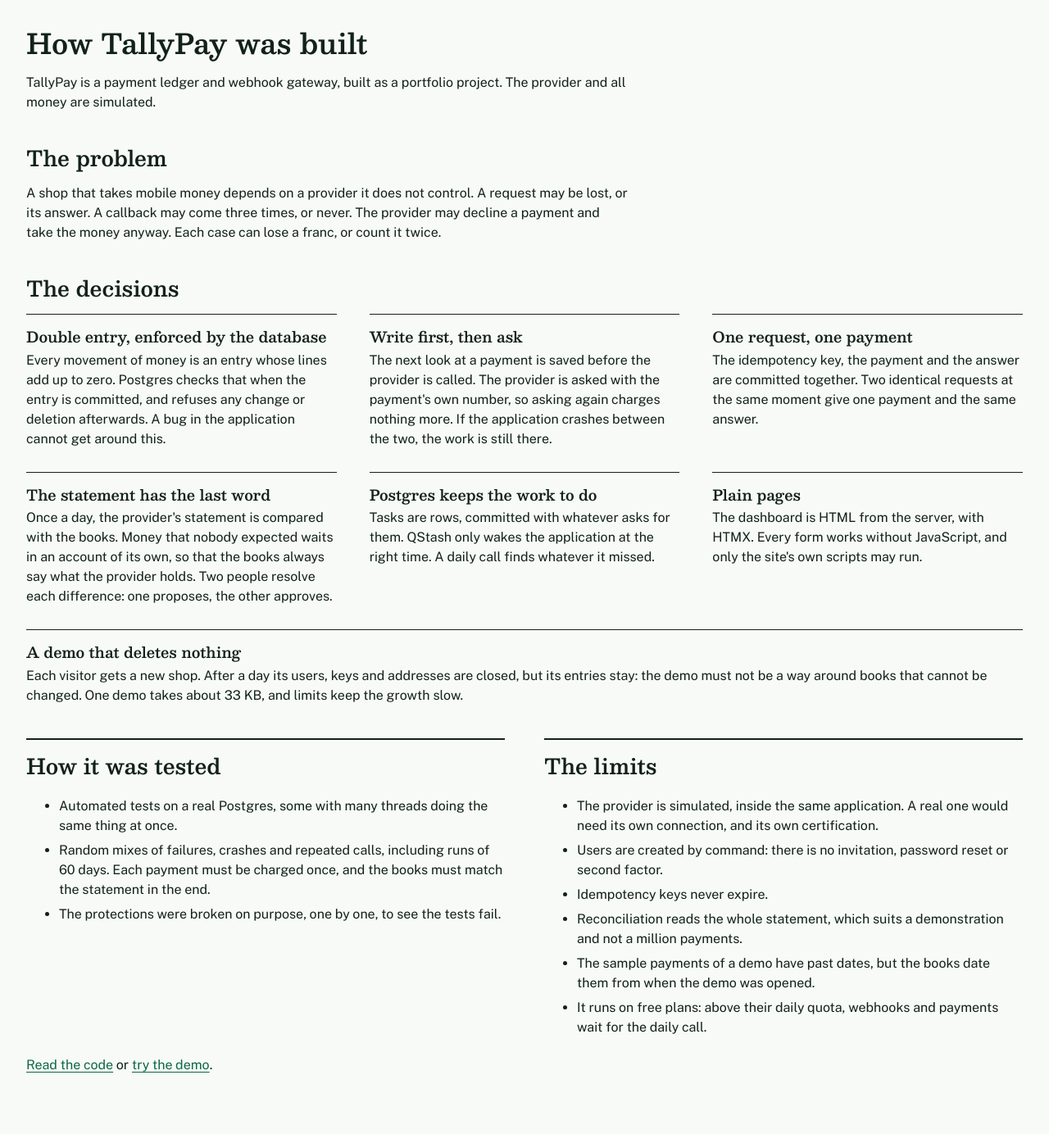
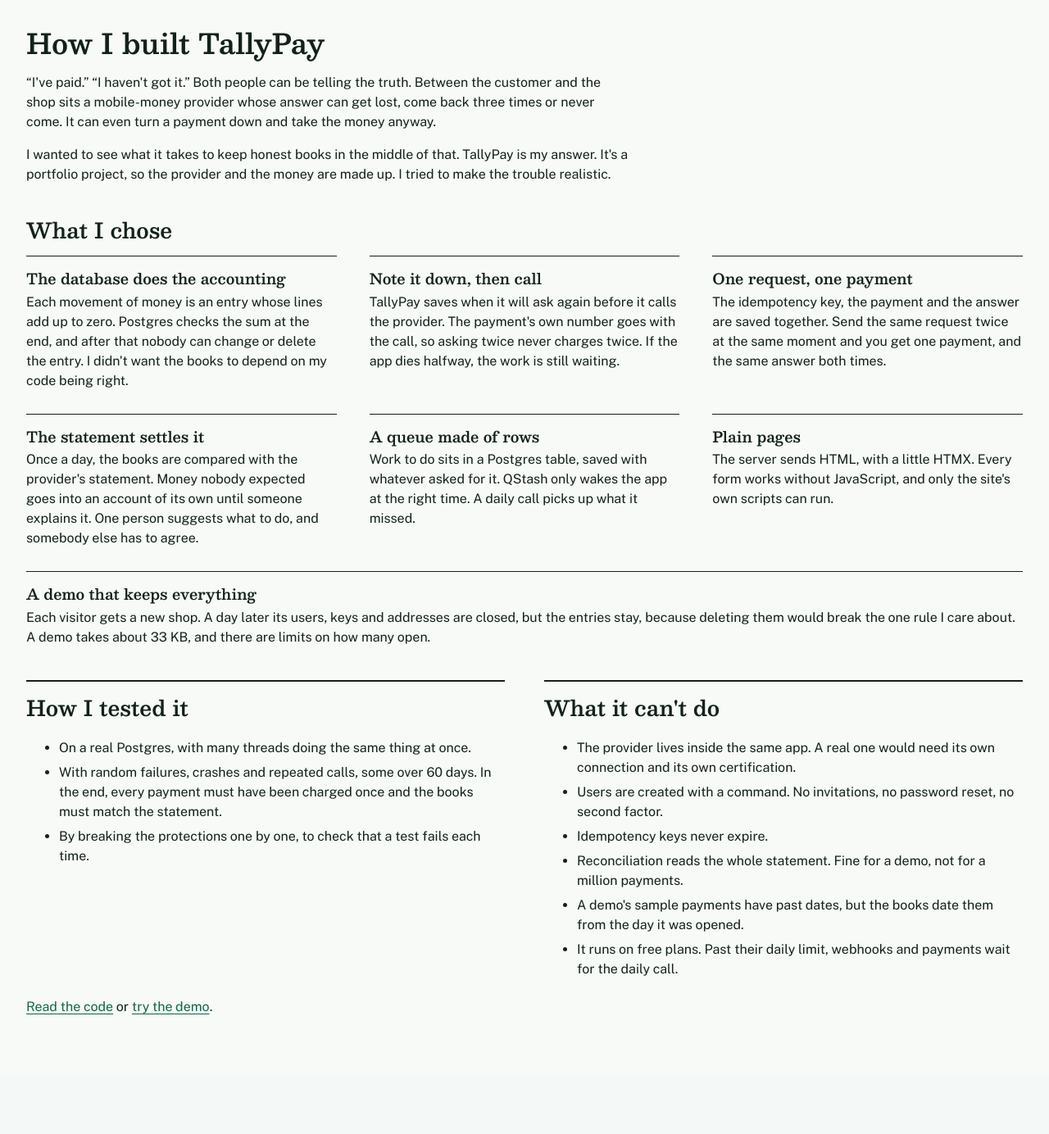
Before and after one commit to chrismoussounda/tallypay, a Django app: template templates/about_en.html in a window 1280 px wide. Shown: the part 68-1452 px from the top of the page at 82% size. After the commit the page ends 1306 px from the top, so only its background shows below. Run offline with Django 5.2, Linux system fonts and the light colour scheme; the template is opened without the code that fills it, so the values that code supplies are empty; parts of the project's set-up code (start-up, migrations or seed data) failed here and were passed over.

Commit message:
docs: the home page and the write-up, told from the dispute

```diff
--- a/static/dashboard.css
+++ b/static/dashboard.css
@@ -133,7 +133,6 @@ td.number { font-weight: 500; }
 .ledger tfoot .number > span { border-bottom: 4px double currentcolor; padding-bottom: 2px; }
 .ledger caption { padding: 8px 12px; text-align: left; font-weight: 600; }
 .ledger + .ledger { margin-top: 20px; }
-.ledger .off td { background: var(--bad); color: var(--bad-ink); font-weight: 600; }
 .sides { display: grid; grid-template-columns: minmax(0, 1fr); border-bottom: 1px solid var(--ink); }
 .sides > div { padding: 14px 0; border-bottom: 1px solid var(--line); }
 .sides > div:last-child { border: 0; }
@@ -236,20 +235,21 @@ figcaption { display: flex; justify-content: space-between; font-size: 14px; }
 .site .sheet { gap: 0; }
 .site h2 { font-size: 26px; }
 .hero h1 { font-size: clamp(34px, 4.4vw, 60px); line-height: 1.08; letter-spacing: -.01em; text-wrap: balance; }
+.hero h1 span { display: block; }
+.hero h1 span + span { color: var(--accent); }
 .hero > p { max-width: 60ch; font-size: 18px; }
 .hero p.dim { font-size: 16px; }
 .first { display: grid; gap: 40px 56px; grid-template-columns: minmax(0, 1fr); align-items: center; }
 .sheet {  border-top: 6px solid var(--accent); background: var(--card); box-shadow: 0 0 0 1px var(--line); }
 .sheet .ledger td, .sheet .ledger th { padding: 12px clamp(5px, 1.6vw, 20px); }
 .sheet .ledger th { white-space: normal; vertical-align: bottom; }
-.sheet tbody td:first-child { white-space: nowrap; }
+.sheet tbody th { border-color: var(--line); font-size: 16px; color: var(--ink); }
+.sheet small { display: block; font-size: 14px; font-weight: 400; color: var(--dim); }
 .sheet p { margin: 0; padding: 14px clamp(8px, 2vw, 20px); border-top: 1px solid var(--line); }
-.sheet tbody tr, .sheet tfoot tr, .sheet p { animation: written .4s ease-out backwards; }
+.sheet tbody tr, .sheet p { animation: written .4s ease-out backwards; }
 .sheet tr:nth-child(2) { animation-delay: .25s; }
 .sheet tr:nth-child(3) { animation-delay: .5s; }
-.sheet tr:nth-child(4) { animation-delay: .75s; }
-.sheet tfoot tr { animation-delay: 1.1s; }
-.sheet p { animation-delay: 1.5s; }
+.sheet p { animation-delay: .9s; }
 @keyframes written { from { opacity: 0; translate: -8px; } }
 .steps { list-style: none; counter-reset: step; padding: 0; display: grid; gap: 24px 32px; grid-template-columns: minmax(0, 1fr); }
 .steps li { counter-increment: step; padding-top: 12px; border-top: 2px solid var(--ink); }
@@ -282,7 +282,7 @@ figcaption { display: flex; justify-content: space-between; font-size: 14px; }
   .failures td:first-child { width: 36%; }
 }
 @media (min-width: 1024px) {
-  .first { grid-template-columns: minmax(0, 6fr) minmax(0, 5fr); min-height: 520px; }
+  .first { grid-template-columns: minmax(0, 6fr) minmax(0, 5fr); min-height: 440px; }
   .facts { grid-template-columns: repeat(3, minmax(0, 1fr)); }
   .facts li:last-child:nth-child(3n+1) { grid-column: 1 / -1; }
   .columns { grid-template-columns: repeat(2, minmax(0, 1fr)); }
--- a/templates/about_en.html
+++ b/templates/about_en.html
@@ -2,41 +2,39 @@
 {% block title %}How it was built{% endblock %}
 {% block main %}
 <article class="write-up">
-<h1>How TallyPay was built</h1>
-<p>TallyPay is a payment ledger and webhook gateway, built as a portfolio project. The provider and all money are simulated.</p>
+<h1>How I built TallyPay</h1>
+<p>“I've paid.” “I haven't got it.” Both people can be telling the truth. Between the customer and the shop sits a mobile-money provider whose answer can get lost, come back three times or never come. It can even turn a payment down and take the money anyway.</p>
+<p>I wanted to see what it takes to keep honest books in the middle of that. TallyPay is my answer. It's a portfolio project, so the provider and the money are made up. I tried to make the trouble realistic.</p>
 
-<h2>The problem</h2>
-<p>A shop that takes mobile money depends on a provider it does not control. A request may be lost, or its answer. A callback may come three times, or never. The provider may decline a payment and take the money anyway. Each case can lose a franc, or count it twice.</p>
-
-<h2>The decisions</h2>
+<h2>What I chose</h2>
 <ul class="facts">
-<li class="card"><h3>Double entry, enforced by the database</h3><p>Every movement of money is an entry whose lines add up to zero. Postgres checks that when the entry is committed, and refuses any change or deletion afterwards. A bug in the application cannot get around this.</p></li>
-<li class="card"><h3>Write first, then ask</h3><p>The next look at a payment is saved before the provider is called. The provider is asked with the payment's own number, so asking again charges nothing more. If the application crashes between the two, the work is still there.</p></li>
-<li class="card"><h3>One request, one payment</h3><p>The idempotency key, the payment and the answer are committed together. Two identical requests at the same moment give one payment and the same answer.</p></li>
-<li class="card"><h3>The statement has the last word</h3><p>Once a day, the provider's statement is compared with the books. Money that nobody expected waits in an account of its own, so that the books always say what the provider holds. Two people resolve each difference: one proposes, the other approves.</p></li>
-<li class="card"><h3>Postgres keeps the work to do</h3><p>Tasks are rows, committed with whatever asks for them. QStash only wakes the application at the right time. A daily call finds whatever it missed.</p></li>
-<li class="card"><h3>Plain pages</h3><p>The dashboard is HTML from the server, with HTMX. Every form works without JavaScript, and only the site's own scripts may run.</p></li>
-<li class="card"><h3>A demo that deletes nothing</h3><p>Each visitor gets a new shop. After a day its users, keys and addresses are closed, but its entries stay: the demo must not be a way around books that cannot be changed. One demo takes about 33 KB, and limits keep the growth slow.</p></li>
+<li class="card"><h3>The database does the accounting</h3><p>Each movement of money is an entry whose lines add up to zero. Postgres checks the sum at the end, and after that nobody can change or delete the entry. I didn't want the books to depend on my code being right.</p></li>
+<li class="card"><h3>Note it down, then call</h3><p>TallyPay saves when it will ask again before it calls the provider. The payment's own number goes with the call, so asking twice never charges twice. If the app dies halfway, the work is still waiting.</p></li>
+<li class="card"><h3>One request, one payment</h3><p>The idempotency key, the payment and the answer are saved together. Send the same request twice at the same moment and you get one payment, and the same answer both times.</p></li>
+<li class="card"><h3>The statement settles it</h3><p>Once a day, the books are compared with the provider's statement. Money nobody expected goes into an account of its own until someone explains it. One person suggests what to do, and somebody else has to agree.</p></li>
+<li class="card"><h3>A queue made of rows</h3><p>Work to do sits in a Postgres table, saved with whatever asked for it. QStash only wakes the app at the right time. A daily call picks up what it missed.</p></li>
+<li class="card"><h3>Plain pages</h3><p>The server sends HTML, with a little HTMX. Every form works without JavaScript, and only the site's own scripts can run.</p></li>
+<li class="card"><h3>A demo that keeps everything</h3><p>Each visitor gets a new shop. A day later its users, keys and addresses are closed, but the entries stay, because deleting them would break the one rule I care about. A demo takes about 33 KB, and there are limits on how many open.</p></li>
 </ul>
 
 <div class="columns">
 <section class="card">
-<h2>How it was tested</h2>
+<h2>How I tested it</h2>
 <ul>
-<li>Automated tests on a real Postgres, some with many threads doing the same thing at once.</li>
-<li>Random mixes of failures, crashes and repeated calls, including runs of 60 days. Each payment must be charged once, and the books must match the statement in the end.</li>
-<li>The protections were broken on purpose, one by one, to see the tests fail.</li>
+<li>On a real Postgres, with many threads doing the same thing at once.</li>
+<li>With random failures, crashes and repeated calls, some over 60 days. In the end, every payment must have been charged once and the books must match the statement.</li>
+<li>By breaking the protections one by one, to check that a test fails each time.</li>
 </ul>
 </section>
 <section class="card">
-<h2>The limits</h2>
+<h2>What it can't do</h2>
 <ul>
-<li>The provider is simulated, inside the same application. A real one would need its own connection, and its own certification.</li>
-<li>Users are created by command: there is no invitation, password reset or second factor.</li>
+<li>The provider lives inside the same app. A real one would need its own connection and its own certification.</li>
+<li>Users are created with a command. No invitations, no password reset, no second factor.</li>
 <li>Idempotency keys never expire.</li>
-<li>Reconciliation reads the whole statement, which suits a demonstration and not a million payments.</li>
-<li>The sample payments of a demo have past dates, but the books date them from when the demo was opened.</li>
-<li>It runs on free plans: above their daily quota, webhooks and payments wait for the daily call.</li>
+<li>Reconciliation reads the whole statement. Fine for a demo, not for a million payments.</li>
+<li>A demo's sample payments have past dates, but the books date them from the day it was opened.</li>
+<li>It runs on free plans. Past their daily limit, webhooks and payments wait for the daily call.</li>
 </ul>
 </section>
 </div>
```
Also changed, not shown: templates/about_fr.html (+21 -23 lines), templates/home.html (+6 -7 lines), locale/fr/LC_MESSAGES/django.po, 1 other file.
